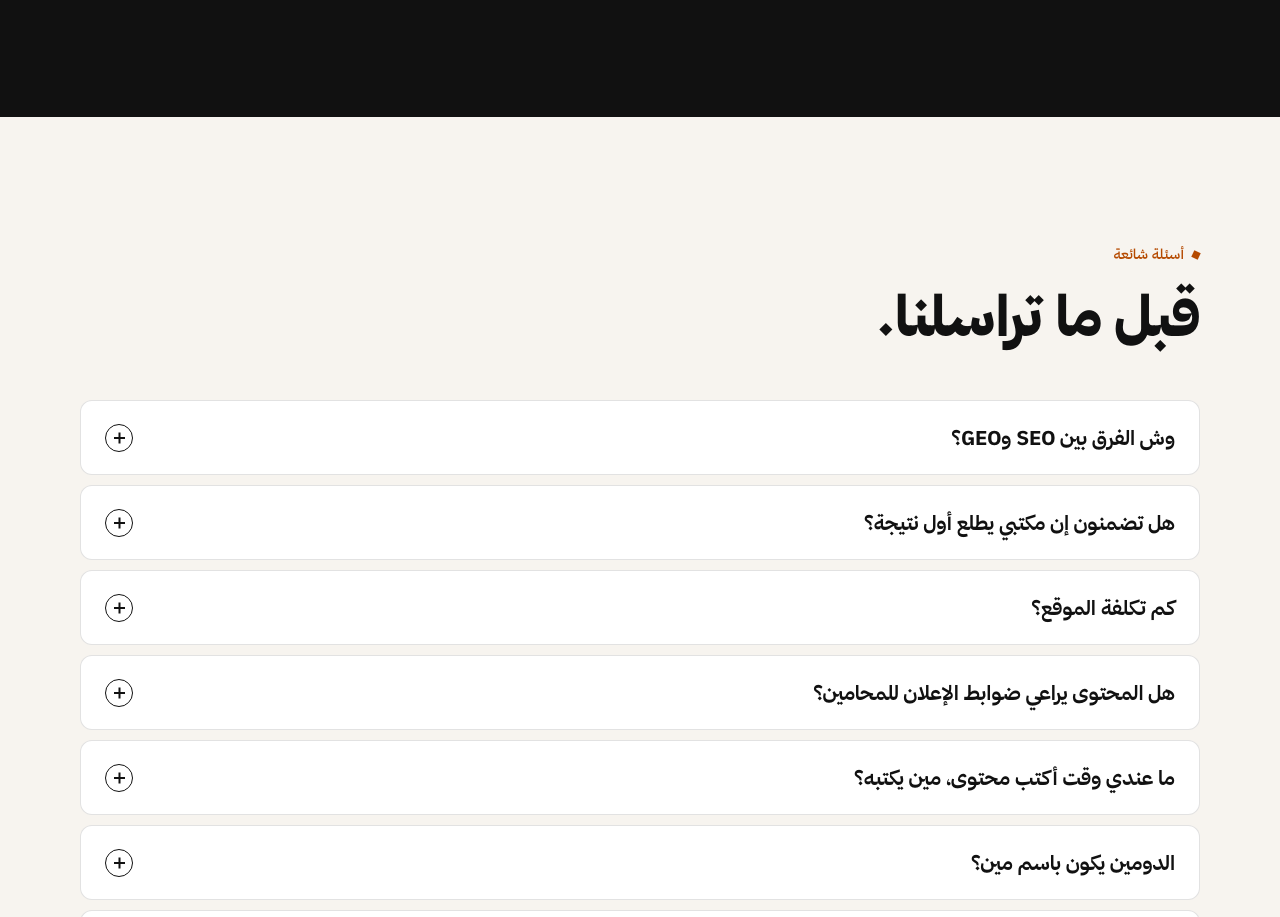
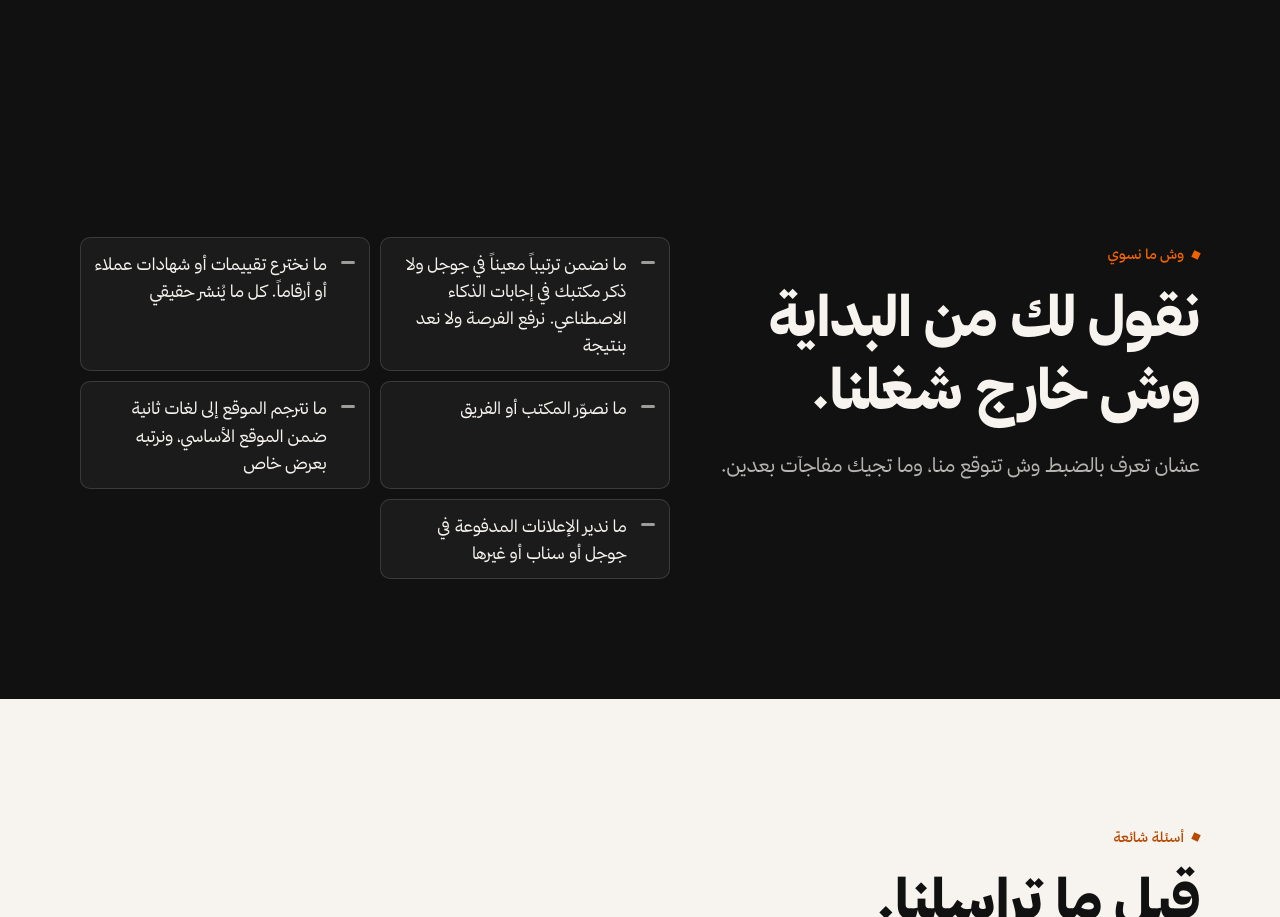
Before and after one commit to nooh11/hayyed-landing, a plain HTML site: page index.html in a window 1280 px wide. Shown: the part 4622-5539 px from the top of the page. Drawn offline with Linux system fonts and the light colour scheme.

Commit message:
Add "what we don't do" section: no ranking guarantee, no invented reviews, no photography, no translation, no paid ads
Co-Authored-By: Claude Sonnet 5.5 <noreply@anthropic.com>

```diff
--- a/index.html
+++ b/index.html
@@ -377,6 +377,7 @@ section{scroll-margin-top:72px}
 @media (min-width:700px){.inc-list{grid-template-columns:1fr 1fr;gap:10px}}
 .inc-list li{background:var(--ink-2);border:1px solid var(--paper-faint);border-radius:10px;padding:12px 14px;padding-inline-start:42px}
 .inc-list li::before{top:16px;inset-inline-start:14px}
+.not-list li::before{clip-path:none;width:14px;height:3px;top:23px;border-radius:2px;background:rgba(247,244,239,.6)}
 
 /* faq */
 .faq-list{margin-top:28px;display:grid;gap:8px}
@@ -686,6 +687,23 @@ section{scroll-margin-top:72px}
     </ul>
   </div>
 </section>
+<section class="sec" aria-labelledby="h-not">
+  <div class="wrap inc-grid">
+    <div>
+      <p class="kicker">وش ما نسوي</p>
+      <h2 id="h-not" class="rv">نقول لك من البداية وش خارج شغلنا.</h2>
+      <p class="intro muted rv">عشان تعرف بالضبط وش تتوقع منا، وما تجيك مفاجآت بعدين.</p>
+    </div>
+    <ul class="checks inc-list not-list rv">
+      <li>ما نضمن ترتيباً معيناً في جوجل ولا ذكر مكتبك في إجابات الذكاء الاصطناعي. نرفع الفرصة ولا نعد بنتيجة</li>
+      <li>ما نخترع تقييمات أو شهادات عملاء أو أرقاماً. كل ما يُنشر حقيقي</li>
+      <li>ما نصوّر المكتب أو الفريق</li>
+      <li>ما نترجم الموقع إلى لغات ثانية ضمن الموقع الأساسي، ونرتبه بعرض خاص</li>
+      <li>ما ندير الإعلانات المدفوعة في جوجل أو سناب أو غيرها</li>
+    </ul>
+  </div>
+</section>
+
 
 <!-- FAQ -->
 <section class="sec light" id="faq" aria-labelledby="h-faq">
```
